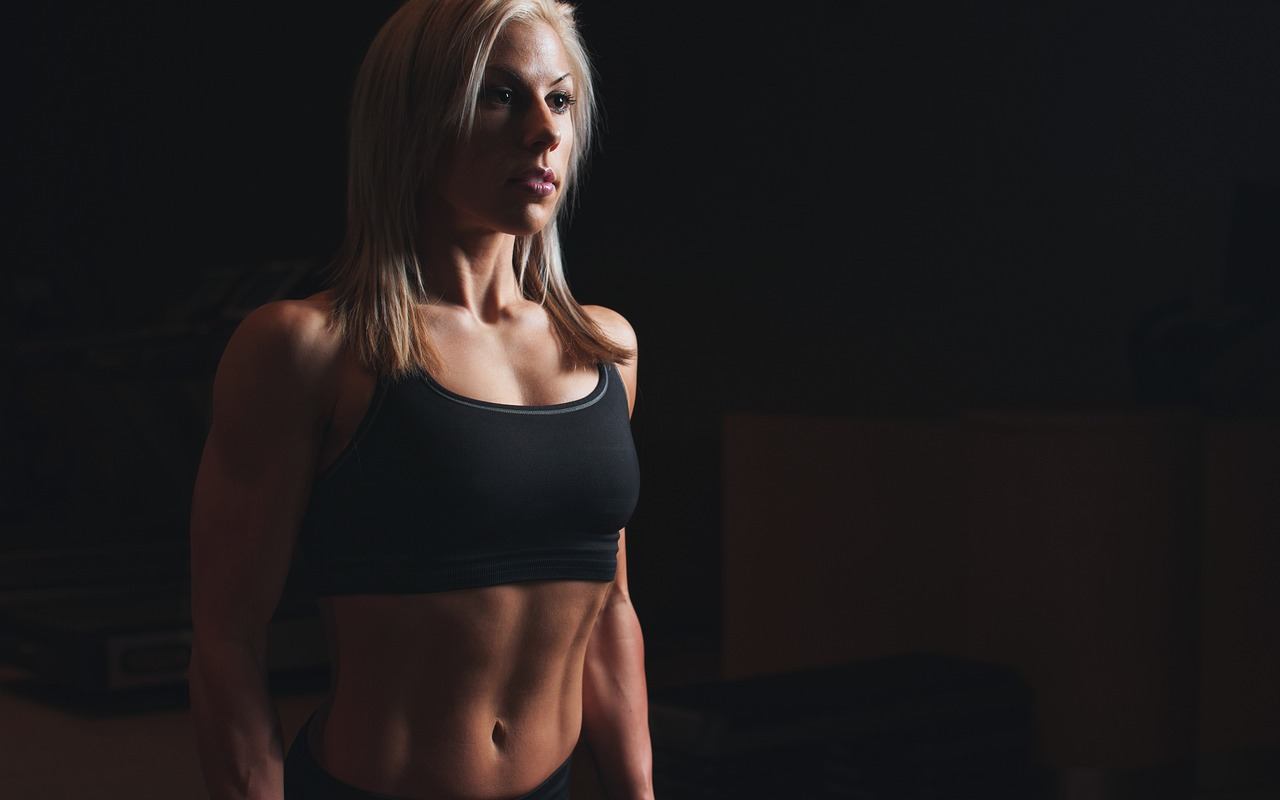
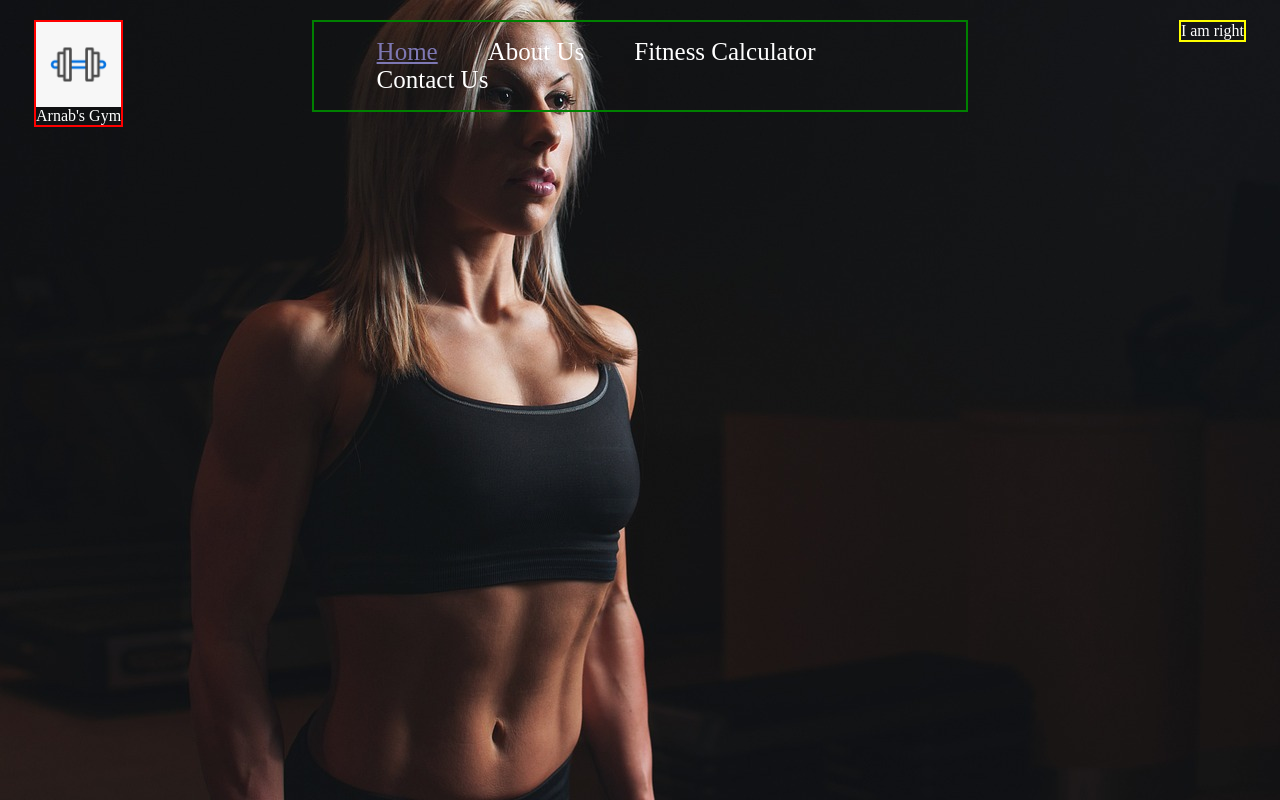
Before and after one commit to arnabmitra471/GymWebsite, a plain HTML site: page index.html in a window 1280 px wide. Drawn offline with Linux system fonts and the light colour scheme.

Commit message:
Completed the left and mid portions in the navbar and applied a background image to the gym website

```diff
--- a/css/style.css
+++ b/css/style.css
@@ -3,4 +3,60 @@ body
     margin:0px;
     padding:0px;
     background-image:url("../images/bg.jpg");
+    color:white;
 }
+.left
+{
+    display: inline-block;
+    border:2px solid red;
+    position:absolute;
+    left:34px;
+    top:20px;
+}
+.mid
+{
+    display:block;
+    border:2px solid green;
+    width:51%;
+    margin:20px auto;
+}
+.right
+{
+    display: inline-block;
+    border:2px solid yellow;
+    position:absolute;
+    right:34px;
+    top:20px;
+}
+.navbar
+{
+    display:inline-block;
+    list-style:none;
+}
+.navbar li
+{
+    display:inline-block;
+    font-size:25px;
+}
+.navbar li a
+{
+    color:white;
+    text-decoration:none;
+    padding:34px 23px;
+}
+.navbar li a:hover, .navbar li a.active
+{
+    text-decoration:underline;
+    color:rgb(126, 120, 180)
+}
+.left img
+{
+    display:block;
+    width: 85px;
+    margin-left:auto;
+    margin-right:auto;
+}
+.left div
+{
+    text-align:center;
+}
--- a/index.html
+++ b/index.html
@@ -7,6 +7,25 @@
     <link rel="stylesheet" href="css/style.css">
 </head>
 <body>
-
+    <header class="header">
+        <!-- left box for logo -->
+        <div class="left">
+            <img src="images/logo.png">
+            <div>Arnab's Gym</div>
+        </div>
+        <!-- mid box for navigation -->
+        <div class="mid">
+            <ul class="navbar">
+                <li><a href="#" class="active">Home</a></li>
+                <li><a href="#">About Us</a></li>
+                <li><a href="#">Fitness Calculator</a></li>
+                <li><a href="#">Contact Us</a></li>
+            </ul>
+        </div>
+        <!-- Right bpx for buttons -->
+        <div class="right">
+            I am right
+        </div>
+    </header>
 </body>
 </html>
```
Also changed, not shown: images/logo.png (added).
